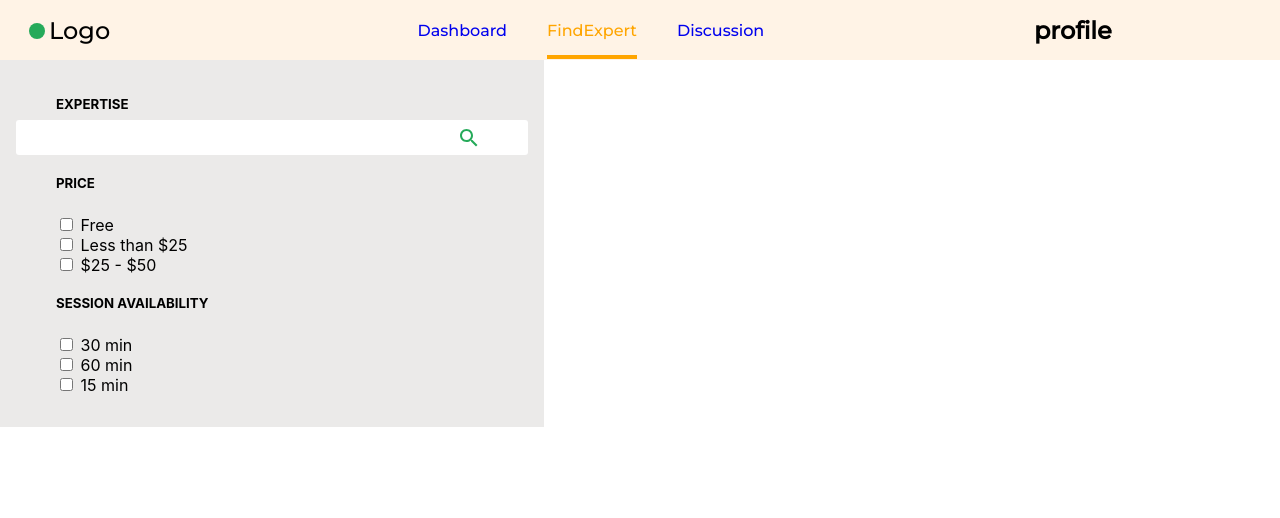
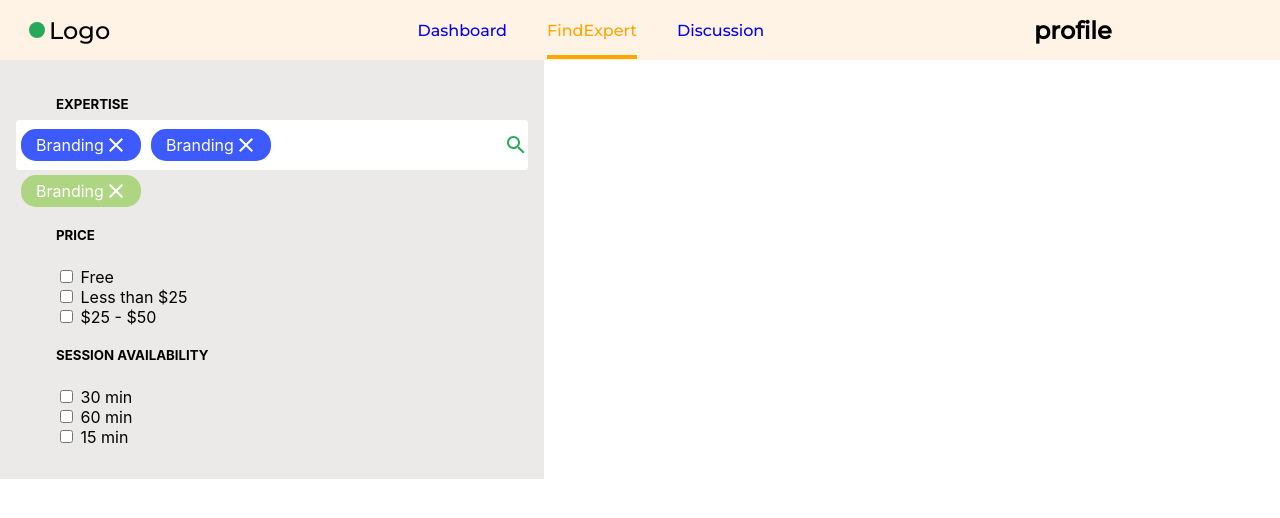
Before and after one commit to Bhaskar-maity/Mentoring-website-frond-end, a React (Create React App) app: page /findexpert in a window 1280 px wide. Shown: the top 518 px of the page. Built offline with nearby package versions, Linux system fonts and the light colour scheme.

Commit message:
searchbox inside outside added

```diff
--- a/src/Components/Filtercomponent.css
+++ b/src/Components/Filtercomponent.css
@@ -31,7 +31,7 @@
    align-items: center;
    background-color: white;
    width: 100%;
-   height: 35px;
+   height: 50px;
    border-radius: 3px;
 }
 .sidebar-searchContainer > input {
@@ -39,3 +39,26 @@
    margin-right: 10px;
    width: 80%;
 }
+
+/* searchobox inside */
+.searchbox-inside {
+   display: flex;
+   align-items: center;
+   background-color: #3d5afe;
+   color: white;
+   border-radius: 15px;
+   padding: 4px 15px;
+   margin: 5px;
+   max-width: 90px;
+}
+
+.searchbox-outside {
+   display: flex;
+   align-items: center;
+   background-color: #aed581;
+   color: white;
+   border-radius: 15px;
+   padding: 4px 15px;
+   margin: 5px;
+   max-width: 90px;
+}
--- a/src/Components/Filtercomponent.js
+++ b/src/Components/Filtercomponent.js
@@ -2,6 +2,7 @@ import React from "react";
 import "./Filtercomponent.css";
 import FiltersData from "../FiltersData";
 import SearchIcon from "@material-ui/icons/Search";
+import CloseIcon from "@material-ui/icons/Close";
 const RenderFilter = () => {
    return (
       <div className="wrap">
@@ -17,8 +18,18 @@ const SearchChoice = () => {
       <div classNameName="filter_container">
          <h5 className="filter_heading">Expertise</h5>
          <div className="sidebar-searchContainer">
+            {/* searchbox */}
+            <div className="searchbox-inside">
+               Branding <CloseIcon style={{ color: "white" }} />
+            </div>
+            <div className="searchbox-inside">
+               Branding <CloseIcon style={{ color: "white" }} />
+            </div>
             <input type="text" className="form-control" name="" />
-            <SearchIcon color="#26aa5a" />
+            <SearchIcon style={{ color: "#26aa5a" }} />
+         </div>
+         <div className="searchbox-outside">
+            Branding <CloseIcon style={{ color: "white" }} />
          </div>
       </div>
    );
--- a/src/Components/Navbar.css
+++ b/src/Components/Navbar.css
@@ -13,10 +13,6 @@
    font-size: 1.5rem;
    flex: 0.2;
    padding: 1px 25px;
-}
-/* icon */
-.MuiSvgIcon-root {
-   color: #26aa5a;
 }
 
 .nav-item {
@@ -45,8 +41,3 @@
    border-bottom: 4px solid orange;
    color: orange;
 }
-
-/* icon */
-.MuiSvgIcon-root {
-   margin-top: 1px;
-}
--- a/src/Components/Navbar.js
+++ b/src/Components/Navbar.js
@@ -7,7 +7,7 @@ export default function Navbar() {
       <div>
          <nav className="nav">
             <div className="logo">
-               <FiberManualRecordIcon color="green" />
+               <FiberManualRecordIcon style={{ color: "#26aa5a" }} />
                Logo
             </div>
             <div className="nav-item">
```
